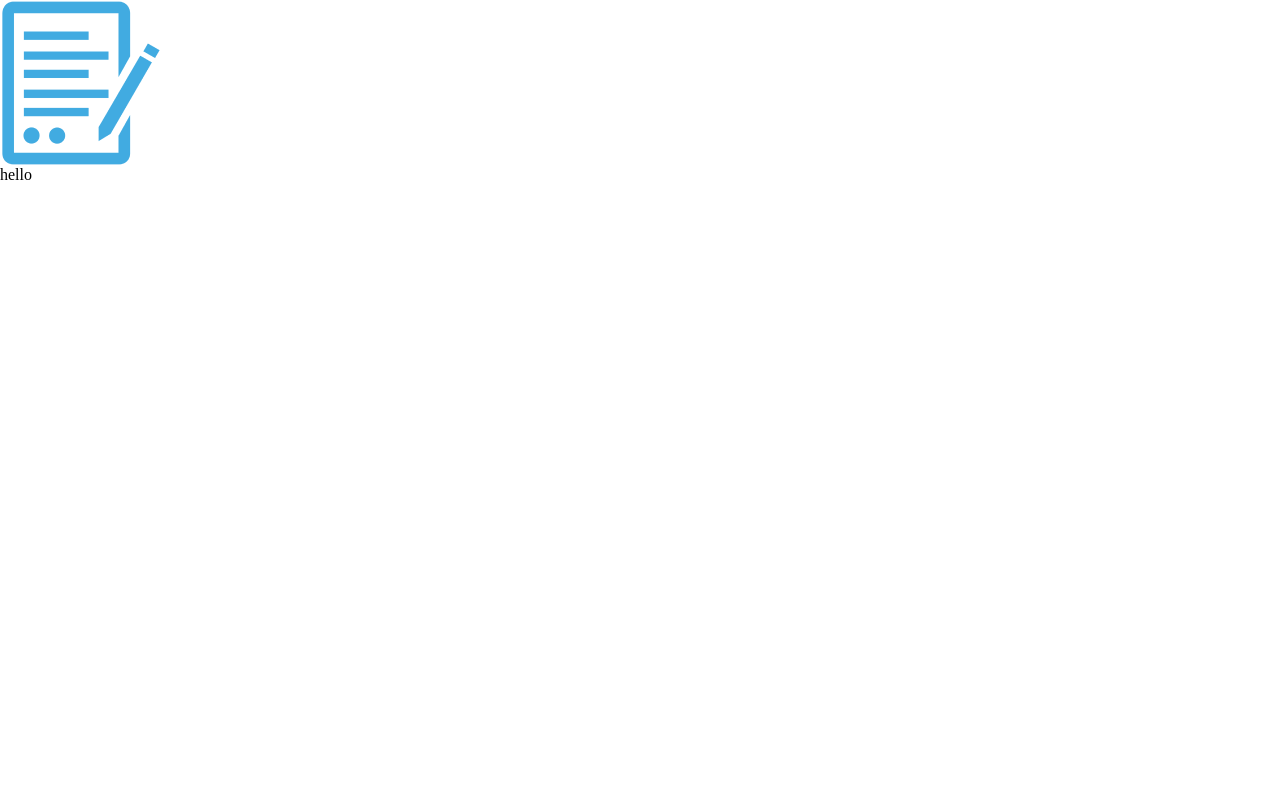
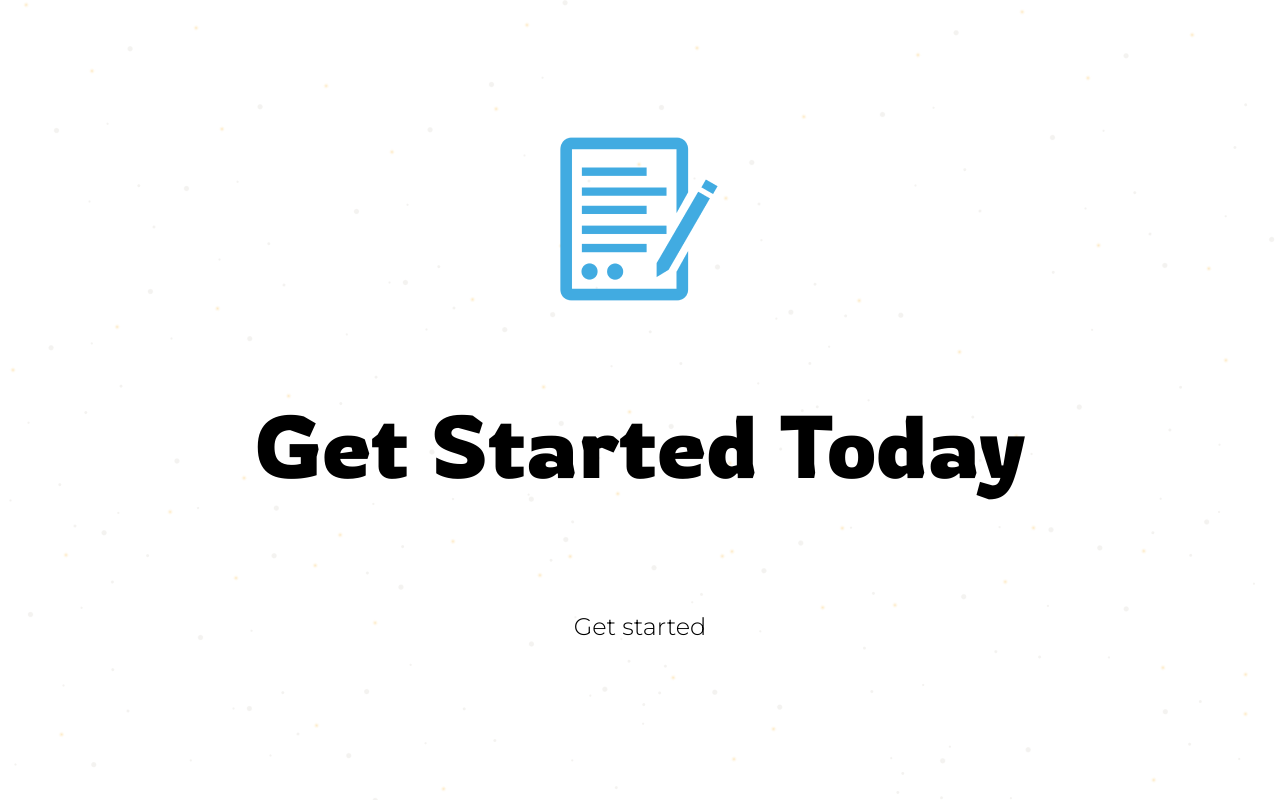
Before and after one commit to davitJabushanuri/unilab-task, a React (Vite) app: page / in a window 1280 px wide. Built offline with nearby package versions, Linux system fonts and the light colour scheme.

Commit message:
feat: create landing page

```diff
--- /dev/null
+++ b/src/components/landing/index.jsx
@@ -0,0 +1 @@
+export { Landing } from "./landing";
--- /dev/null
+++ b/src/components/landing/landing.jsx
@@ -0,0 +1,17 @@
+import { WritingIcon } from "../../assets/writing-icon";
+import styles from "./landing.module.css";
+import { Link } from "react-router-dom";
+
+export const Landing = () => {
+	return (
+		<div className={styles.container}>
+			<div className={styles.image}>
+				<WritingIcon />
+			</div>
+
+			<h1>Get Started Today</h1>
+
+			<Link to="/login">Get started</Link>
+		</div>
+	);
+};
--- /dev/null
+++ b/src/components/landing/landing.module.css
@@ -0,0 +1,47 @@
+.container {
+	min-height: 100vh;
+	min-height: 100dvh;
+	display: grid;
+	place-content: center;
+	padding: 1rem;
+	text-align: center;
+	background-image: url(../../assets/stars.png);
+
+	& .image {
+		display: grid;
+		place-items: center;
+	}
+
+	& h1 {
+		font-family: var(--font-rowdies);
+		font-size: var(--fs-4xl);
+		color: var(--clr-blue);
+		margin: 1em 0;
+	}
+
+	& a {
+		margin: auto;
+		width: min(100%, 395px);
+		background-color: var(--clr-blue);
+		font-family: var(--font-montserrat);
+		font-size: var(--fs-lg);
+		font-weight: var(--fw-light);
+		color: var(--clr-white);
+		padding: 1em;
+		border-radius: 7px;
+		transition: background-color 0.15s ease-in-out;
+
+		&:hover {
+			background-color: var(--clr-blue-100);
+		}
+
+		&:active {
+			background-color: var(--clr-blue-200);
+		}
+
+		&:focus-visible {
+			outline: 2px solid var(--clr-blue-200);
+			outline-offset: 2px;
+		}
+	}
+}
--- a/src/routes/landing-page.jsx
+++ b/src/routes/landing-page.jsx
@@ -1,10 +1,5 @@
-import { WritingIcon } from "../assets/writing-icon";
+import { Landing } from "../components/landing";
 
 export const LandingPage = () => {
-	return (
-		<div id="landing-page">
-			<WritingIcon />
-			hello
-		</div>
-	);
+	return <Landing />;
 };
```
